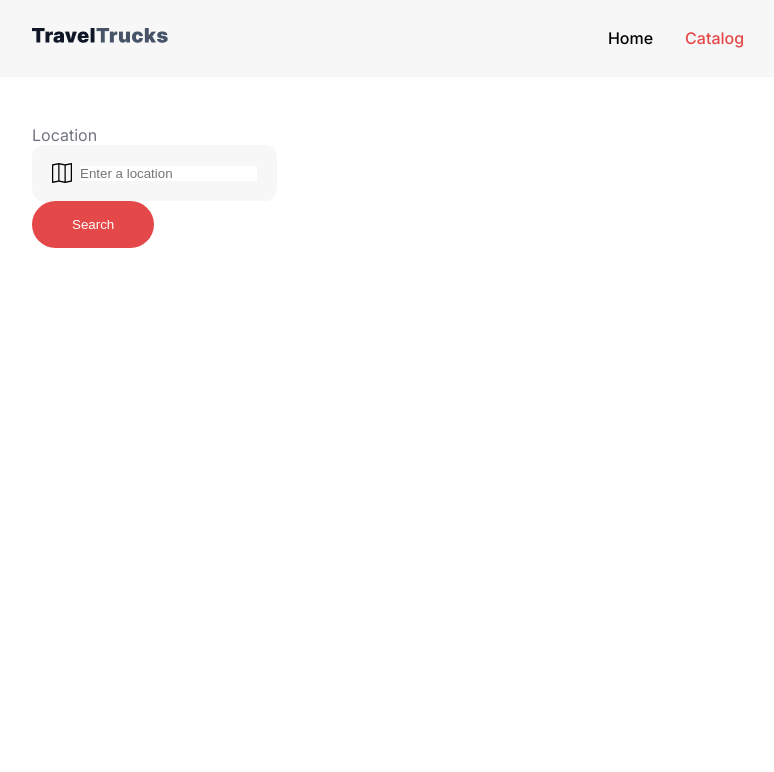
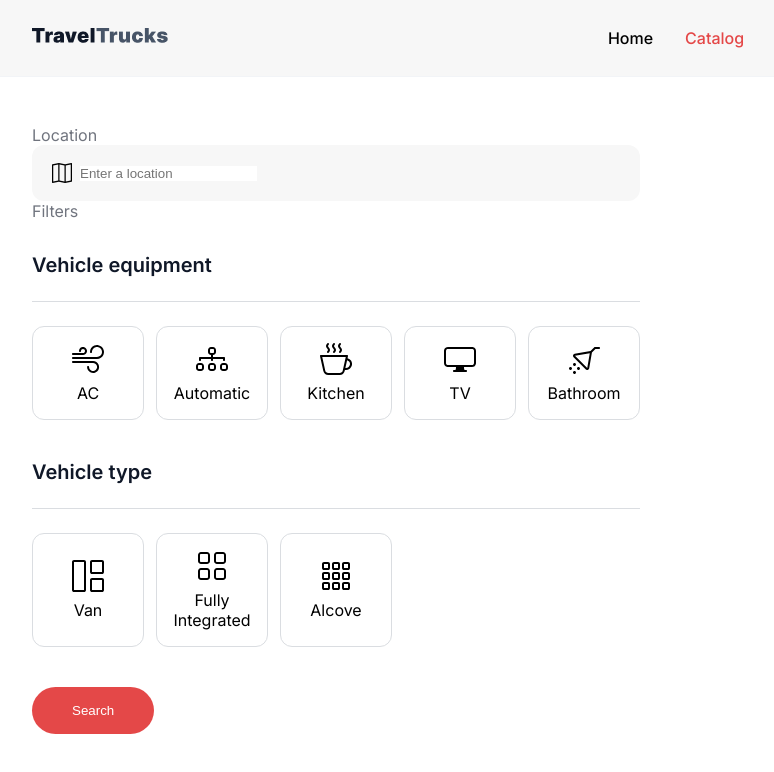
Before and after one commit to salptkin/TravelTrucks, a React (Vite) app: page /catalog in a window 1280 px wide. Shown: the top 772 px of the page, without its empty margins (32-806 px from the left). Built offline with nearby package versions, Linux system fonts and the light colour scheme; no server answers.

Commit message:
Filter Options added to CatalogSideContent

```diff
--- a/package.json
+++ b/package.json
@@ -13,6 +13,7 @@
     "@reduxjs/toolkit": "^2.8.2",
     "@types/react-router-dom": "^5.3.3",
     "axios": "^1.10.0",
+    "clsx": "^2.1.1",
     "formik": "^2.4.6",
     "react": "^19.1.0",
     "react-dom": "^19.1.0",
--- a/src/components/CatalogSideContent/CatalogSideContent.jsx
+++ b/src/components/CatalogSideContent/CatalogSideContent.jsx
@@ -1,7 +1,9 @@
-import Location from "../Location/Location"
+import Location from "../Location/Location";
 import { useSelector } from "react-redux";
 import useFetchAndDispatch from "../../hooks/useFetchAndDispatch";
-import Buttons from "../ActionButtons/ActionButtons";
+import ActionButtons from "../ActionButtons/ActionButtons";
+import FilterOptions from "../FilterOptions/FilterOptions";
+import styles from "./CatalogSideContent.module.css";
 
 function CatalogSideContent() {
   const filterObj = useSelector((state) => state.filter);
@@ -12,18 +14,47 @@ function CatalogSideContent() {
   }
 
   return (
-        <aside className="flex flex-col gap-[40px]">
-            <div>
+    <aside className={styles.aside}>
+      <div className={styles.locationSection}>
         <Location />
       </div>
 
-            <Buttons
+      <div className={styles.filterSection}>
+        <h2 className={styles.title}>Filters</h2>
+
+        <div className={styles.filterGroup}>
+          <h3 className={styles.sectionTitle}>Vehicle equipment</h3>
+          <div className={styles.divider}></div>
+
+          <ul className={styles.filterList}>
+            <FilterOptions iconName="ac" text="AC" filterName="ac" filterValue="true" />
+            <FilterOptions iconName="automatic" text="Automatic" filterName="transmission" filterValue="automatic" />
+            <FilterOptions iconName="kitchen" text="Kitchen" filterName="kitchen" filterValue="true" />
+            <FilterOptions iconName="tv" text="TV" filterName="tv" filterValue="true" />
+            <FilterOptions iconName="bathroom" text="Bathroom" filterName="bathroom" filterValue="true" />
+          </ul>
+        </div>
+
+        <div className={styles.filterGroup}>
+          <h3 className={styles.sectionTitle}>Vehicle type</h3>
+          <div className={styles.divider}></div>
+
+          <ul className={styles.filterList}>
+            <FilterOptions iconName="van" text="Van" filterName="form" filterValue="van" />
+            <FilterOptions iconName="fully-integrated" text="Fully Integrated" filterName="form" filterValue="fullyIntegrated" />
+            <FilterOptions iconName="alcove" text="Alcove" filterName="form" filterValue="alcove" />
+          </ul>
+        </div>
+      </div>
+
+      <div className={styles.buttonWrapper}>
+        <ActionButtons
           text="Search"
-          cssClass="self-start bg-[#E44848] text-[#FFFF]"
           onClick={handleSearch}
         />
+      </div>
     </aside>
-
   );
 }
+
 export default CatalogSideContent;
--- a/src/components/CatalogSideContent/CatalogSideContent.module.css
+++ b/src/components/CatalogSideContent/CatalogSideContent.module.css
@@ -0,0 +1,58 @@
+.container {
+    display: flex;
+    flex-direction: column;
+    gap: 32px;
+}
+
+.title {
+    color: #10182899;
+    font-size: 1rem;
+    /* text-xl */
+    font-weight: 400;
+    /* font-semibold */
+}
+
+.sectionTitle {
+    color: #101828;
+    font-size: 1.25rem;
+    /* text-xl */
+    font-weight: 600;
+    /* font-semibold */
+}
+
+.divider {
+    border-bottom: 1px solid #dadde1;
+    margin: 24px 0;
+}
+
+.list {
+    display: flex;
+    flex-wrap: wrap;
+    gap: 12px;
+}
+
+.sectionTitle {
+    color: #101828;
+    font-size: 1.25rem;
+    /* text-xl */
+    font-weight: 600;
+    /* font-semibold */
+}
+
+.divider {
+    border-bottom: 1px solid #dadde1;
+    margin: 24px 0;
+}
+
+.filterList {
+    display: flex;
+    flex-wrap: wrap;
+    gap: 12px;
+}
+
+.filterGroup {
+    display: flex;
+    flex-direction: column;
+    margin-top: 32px;
+    margin-bottom: 40px;
+}
--- /dev/null
+++ b/src/components/FilterOptions/FilterOptions.jsx
@@ -0,0 +1,27 @@
+import Svg from "../Svg/Svg";
+import { useDispatch, useSelector } from "react-redux";
+import { updateFilters } from "../../redux/filterSlice";
+import styles from "./FilterOptions.module.css";
+import clsx from "clsx"; // İsteğe bağlı: classları kolayca birleştirmek için
+
+function FilterOptions({ iconName, text, filterName, filterValue }) {
+  const dispatch = useDispatch();
+  const filter = useSelector((state) => state.filter[filterName]);
+  const selected = filter === filterValue;
+
+  function handleClick() {
+    dispatch(updateFilters({ [filterName]: selected ? "" : filterValue }));
+  }
+
+  return (
+    <li
+      className={clsx(styles.filterOption, selected && styles.selected)}
+      onClick={handleClick}
+    >
+      <Svg cssClass={styles.icon} iconName={iconName} />
+      <p>{text}</p>
+    </li>
+  );
+}
+
+export default FilterOptions;
--- /dev/null
+++ b/src/components/FilterOptions/FilterOptions.module.css
@@ -0,0 +1,24 @@
+.filterOption {
+    padding: 16px 40px;
+    border: 1px solid #dadde1;
+    cursor: pointer;
+    display: flex;
+    flex-direction: column;
+    align-items: center;
+    gap: 8px;
+    border-radius: 12px;
+    /* rounded-xl */
+    width: 112px;
+    text-align: center;
+    justify-content: center;
+    transition: border-color 0.2s ease;
+}
+
+.selected {
+    border-color: #e44848;
+}
+
+.icon {
+    width: 32px;
+    height: 32px;
+}
--- a/src/pages/CatalogPage.jsx
+++ b/src/pages/CatalogPage.jsx
@@ -2,7 +2,7 @@ import { useEffect } from "react";
 import Navigation from "../components/Navigation/Navigation";
 import useFetchAndDispatch from "../hooks/useFetchAndDispatch";
 //import CatalogMainContent from "../components/CatalogMainContent/CatalogMainContent";
-import CatalogSideContent from "../components/CatalogSideContent/CatalogSideContent"
+import CatalogSideContent from "../components/CatalogSideContent/CatalogSideContent";
 import styles from "./CatalogPage.module.css";
 
 function CatalogPage() {
```
Also changed, not shown: 1 other file (tests, documents, lock files or other folders). Lines whose indentation alone changed are shown as unchanged.
